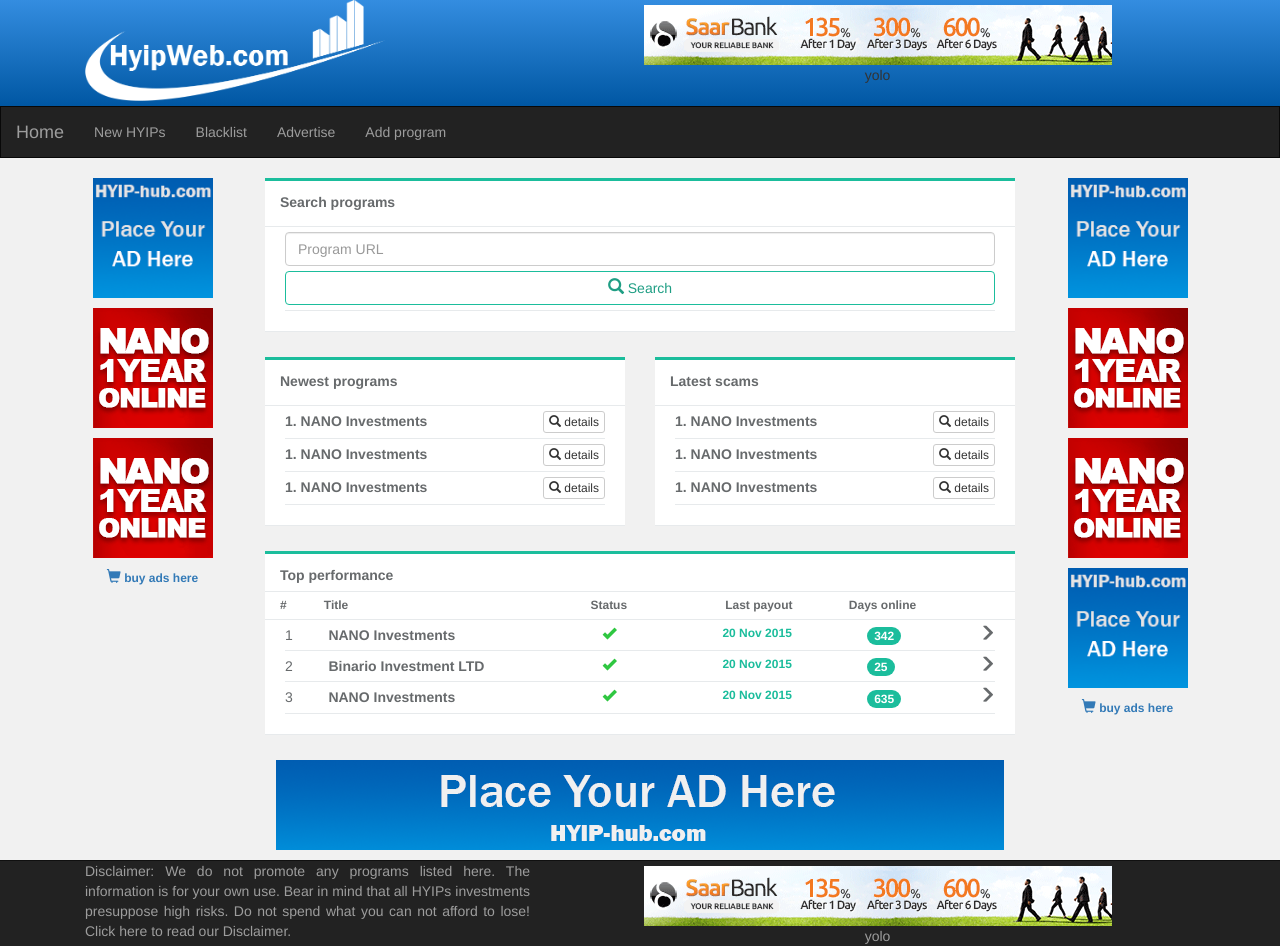
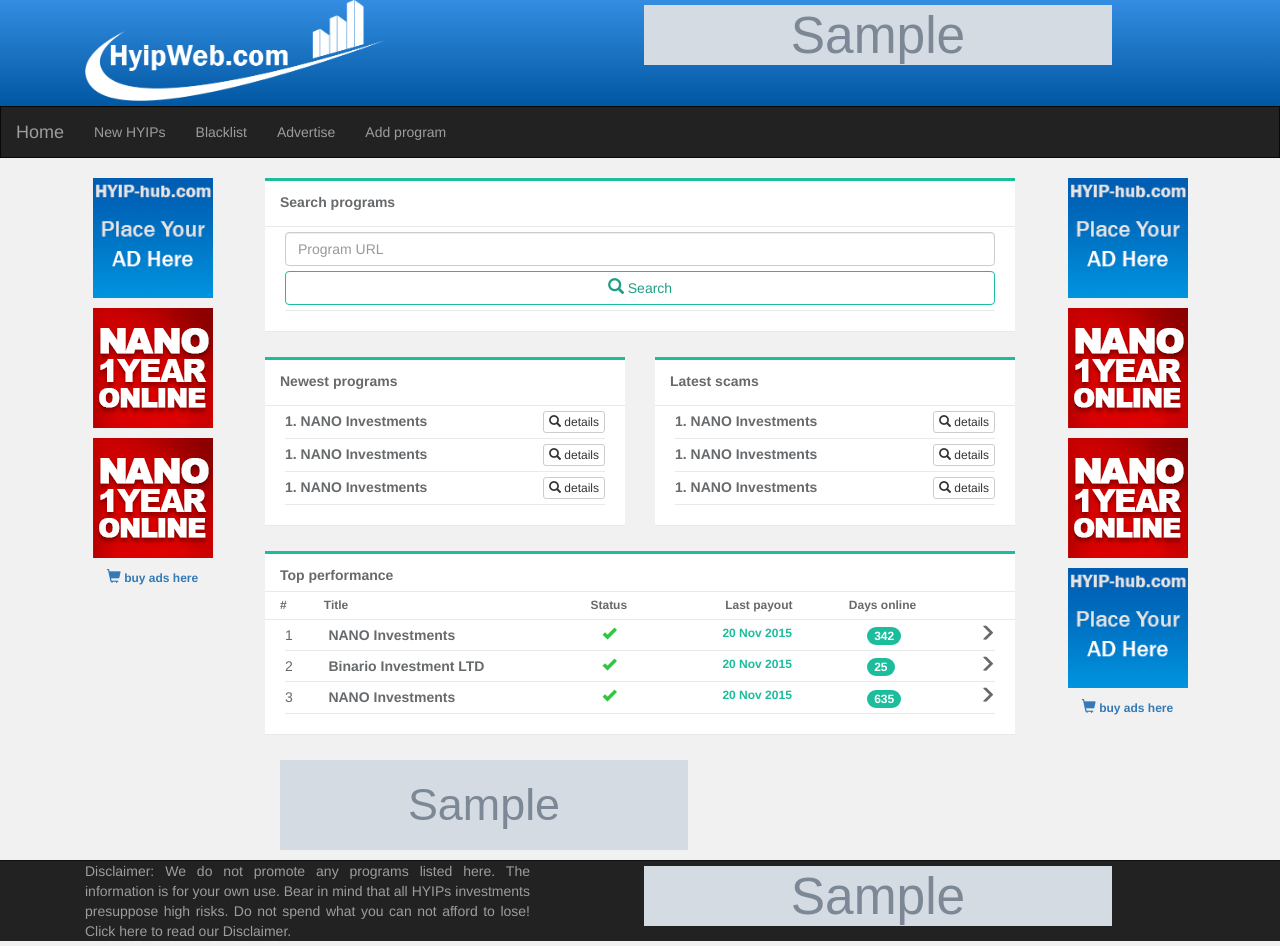
Before and after one commit to nagly/monitors_site, a Django app: template static/templates/home.html in a window 1280 px wide. Run offline with Django 3.2, Linux system fonts and the light colour scheme; the template is opened without the code that fills it: most values are stand-ins (such as "Sample title", 1, 10 or a date in 2020); grey boxes marked "Sample" are stand-in pictures; some libraries are stand-ins or nearby versions.

Commit message:
Random AD or default for places: 3, 4, 5

```diff
--- a/static/templates/base.html
+++ b/static/templates/base.html
@@ -22,7 +22,13 @@
     <div id="top-gradient">
       <div class="container">
         <div class="col-sm-5 hidden-xs"><img src="/static/img/logo_alfa.png" style="width:100%; max-width:300px;margin-bottom:5px;"/></div>
-        <div class="col-xs-12 col-sm-7 text-center"><img src="/static/img/small.gif" class="media-object a468"><div class="clearfix"></div>yolo</div>
+        <div class="col-xs-12 col-sm-7 text-center">
+          {% if random_ad_3 %}
+          <a href="{{random_ad_3.url}}" target="_blank"><img src="/media/{{random_ad_3.image}}" class="media-object a468" /></a>
+          {% else %}
+          <a href="/advertisement/a/"><img src="/static/img/a.png" class="media-object a468" /></a>
+          {% endif %}
+        </div>
       </div>
     </div>
 
@@ -84,7 +90,13 @@
           </div>
         </div>
       {% block content %}{% endblock %}
-        <div class="row"><div class="col-xs-12"><img src="/static/img/728x90.png" class="media-object a728" alt=""></div></div>
+        <div class="col-xs-12 col-sm-7 text-center">
+          {% if random_ad_4 %}
+          <a href="{{random_ad_4.url}}" target="_blank"><img src="/media/{{random_ad_4.image}}" class="media-object a728" /></a>
+          {% else %}
+          <a href="/advertise/"><img src="/static/img/a.png" class="media-object a728" /></a>
+          {% endif %}
+        </div>
 
       </div><!-- end col 8 -->
 
@@ -103,8 +115,14 @@
   <footer>
     <div class="container">
       <div class="col-xs-12 col-sm-5" style="text-align:justify;">Disclaimer: We do not promote any programs listed here. The information is for your own use. Bear in mind that all HYIPs investments presuppose high risks. Do not spend what you can not afford to lose! Click here to read our Disclaimer.</div>
-      <div class="col-xs-12 col-sm-7 text-center"><img src="/static/img/small.gif" class="media-object a468"><div class="clearfix"></div>yolo</div>
+      <div class="col-xs-12 col-sm-7 text-center">
+        {% if random_ad_5 %}
+        <a href="{{random_ad_5.url}}" target="_blank"><img src="/media/{{random_ad_5.image}}" class="media-object a468" /></a>
+        {% else %}
+        <a href="/advertise/"><img src="/static/img/a.png" class="media-object a468" /></a>
+        {% endif %}
       </div>
+    </div>
   </footer>
 
   <!-- jQuery (necessary for Bootstrap's JavaScript plugins) -->
```
